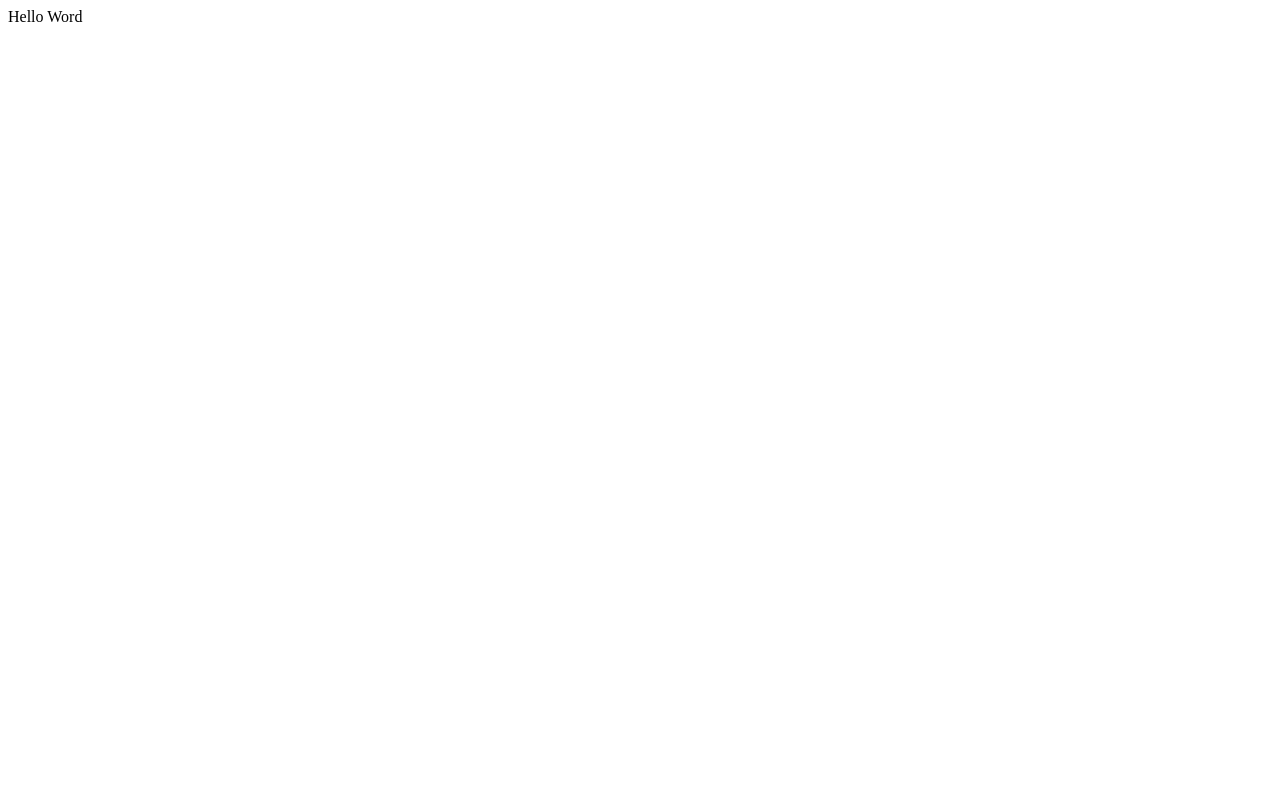
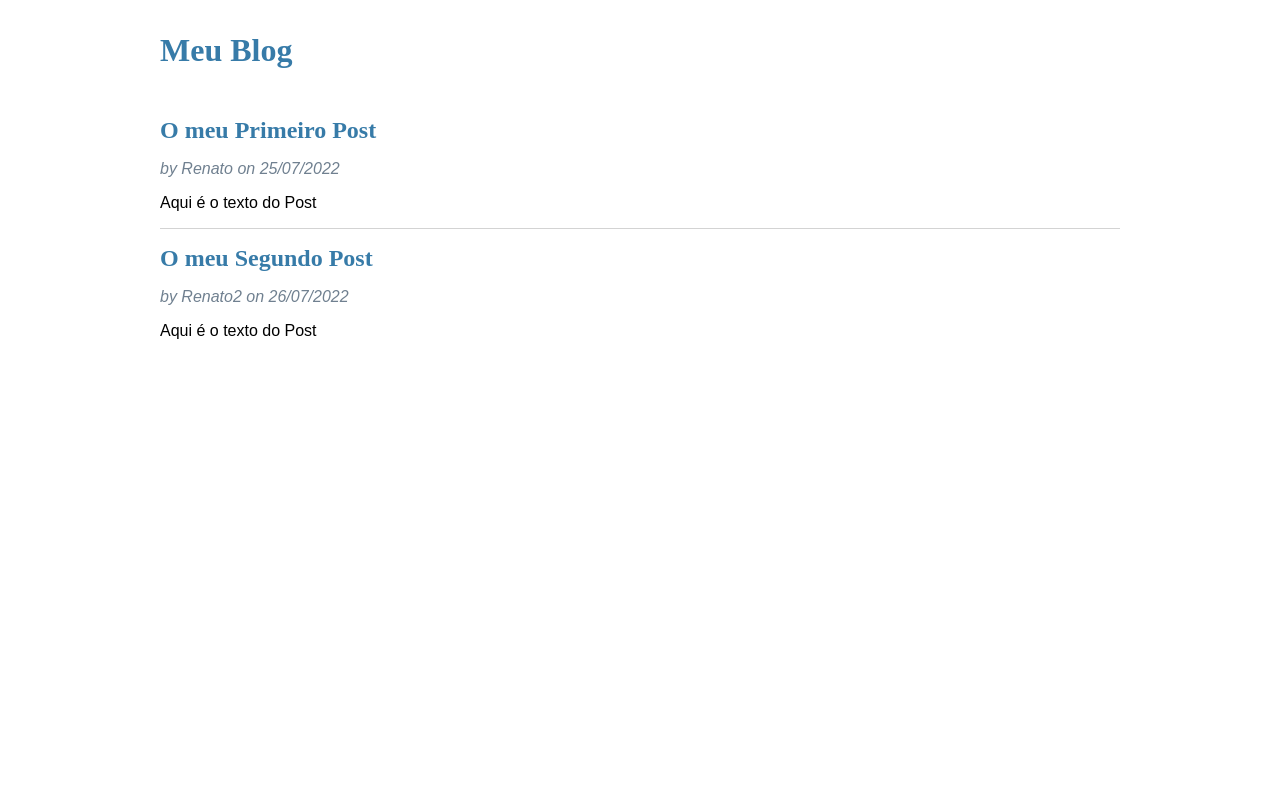
Before and after one commit to dearenato/202207Inicio, a Flask app: page / in a window 1280 px wide. Before the commit the page is almost empty. Run offline with Flask 2, Linux system fonts and the light colour scheme.

Commit message:
Aula 26/07/2022

```diff
--- a/app.py
+++ b/app.py
@@ -1,11 +1,26 @@
 from flask import Flask, render_template
+from datetime import datetime
 
 app = Flask("hello")
 
+posts = [
+    {
+        "title": "O meu Primeiro Post",
+        "body": "Aqui é o texto do Post",
+        "author": "Renato",
+        "created": datetime(2022,7,25)
+    },
+    {
+        "title": "O meu Segundo Post",
+        "body": "Aqui é o texto do Post",
+        "author": "Renato2",
+        "created": datetime(2022,7,26)
+    },
+]
 @app.route("/")
-@app.route("/hello")
-def hello():
-    return "Hello Word"
-@app.route("/meucontato")
-def meuContato():
-    return render_template("index.html")
+def index():
+    return render_template("index.html", posts=posts)
+
+@app.route("/login")
+def login():
+    return render_template(login.html)
--- /dev/null
+++ b/static/style.css
@@ -0,0 +1,32 @@
+html {
+    font-family: sans-serif;
+    backgroud: #eee;
+    padding: 1rem
+}
+body{
+    max-width: 960px;
+    margin: 0 auto;
+    background: white;
+}
+h1{
+    font-family: serif;
+    color: #377ba8;
+    margin: 1rem 0;
+}
+hr{
+    border: none;
+    border-top: 1px solid lightgrey;
+}
+.content{
+    padding: 0 1rem 1rem;
+}
+.post > header > div:first-of-type{
+    flex: auto;
+}
+.post .about{
+    color: slategray;
+    font-style: italic;
+}
+.post .body{
+    white-space: pre-line;
+}
--- /dev/null
+++ b/templates/base.html
@@ -0,0 +1,16 @@
+<html>
+    <head>
+        <title>Meu Blog</title>
+        <link rel="stylesheet" href="/static/style.css">
+    </head>
+
+    <body>
+        <h1>Meu Blog</h1>
+        <nav>
+        </nav>
+        <section class="content"></section>
+            {% block content %}
+            {% endblock %}
+    </section>
+    </body>
+</html>
--- a/templates/index.html
+++ b/templates/index.html
@@ -1,17 +1,20 @@
-<html>
-    <head>
-        <title>Contato</title>
-    </head>
-    <body>
-        <a href ="https://www.oceanbrasil.com/"> Link da Ocean Brasil</a>
-        <h1>Renato Souza</h1>
-        <h2>Email: renato@email.com</h2>
-        <h3>Telefone: (XX) XXXXX-XXXX.</h3>
+{% extends "base.html" %}
 
-        <ol>
-            <li>Item 1</li>
-            <li>Item 2</li>
-        </ol>
-
-    </body>
-</html>
+{% block content %}
+{% for post in posts %}
+            <article class="post">
+                <header>
+                    <div>
+                        <h1>{{ post.title }}</h1>
+                        <div class="about">
+                            by {{ post.author }} on {{ post.created.strftime('%d/%m/%Y') }}
+                        </div>
+                    </div>
+                </header>
+                <p class="body">{{ post.body }}</p>
+            </article>
+            {% if not loop.last %}
+                <hr>
+            {% endif %}
+        {% endfor %}
+        {% endblock %}
--- /dev/null
+++ b/templates/login.html
@@ -0,0 +1,5 @@
+{% extended "base.html" %}
+
+{% block content %}
+Aqui vai ser o Login
+{%endblock%}
```
Also changed, not shown: .gitpod.yml (added).
